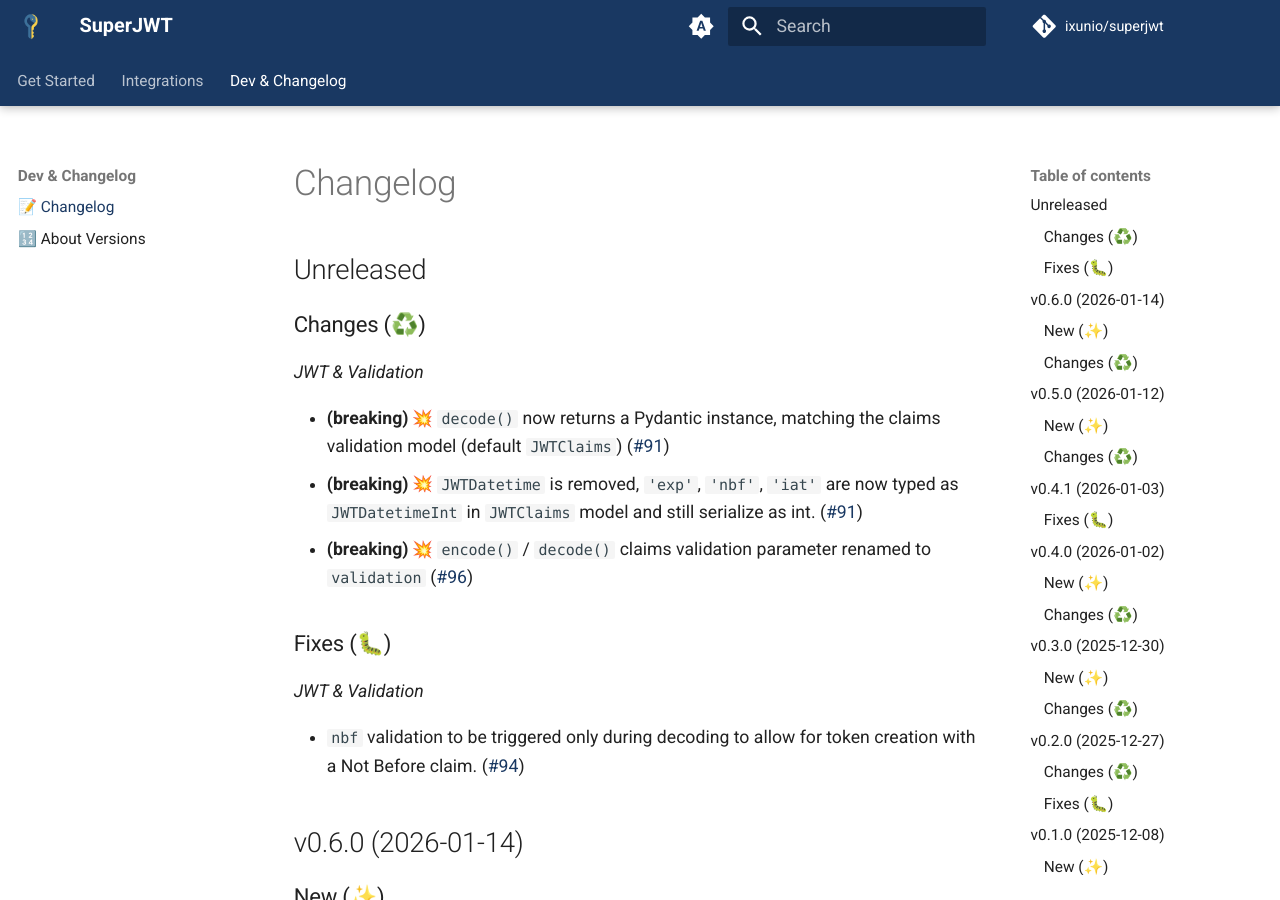
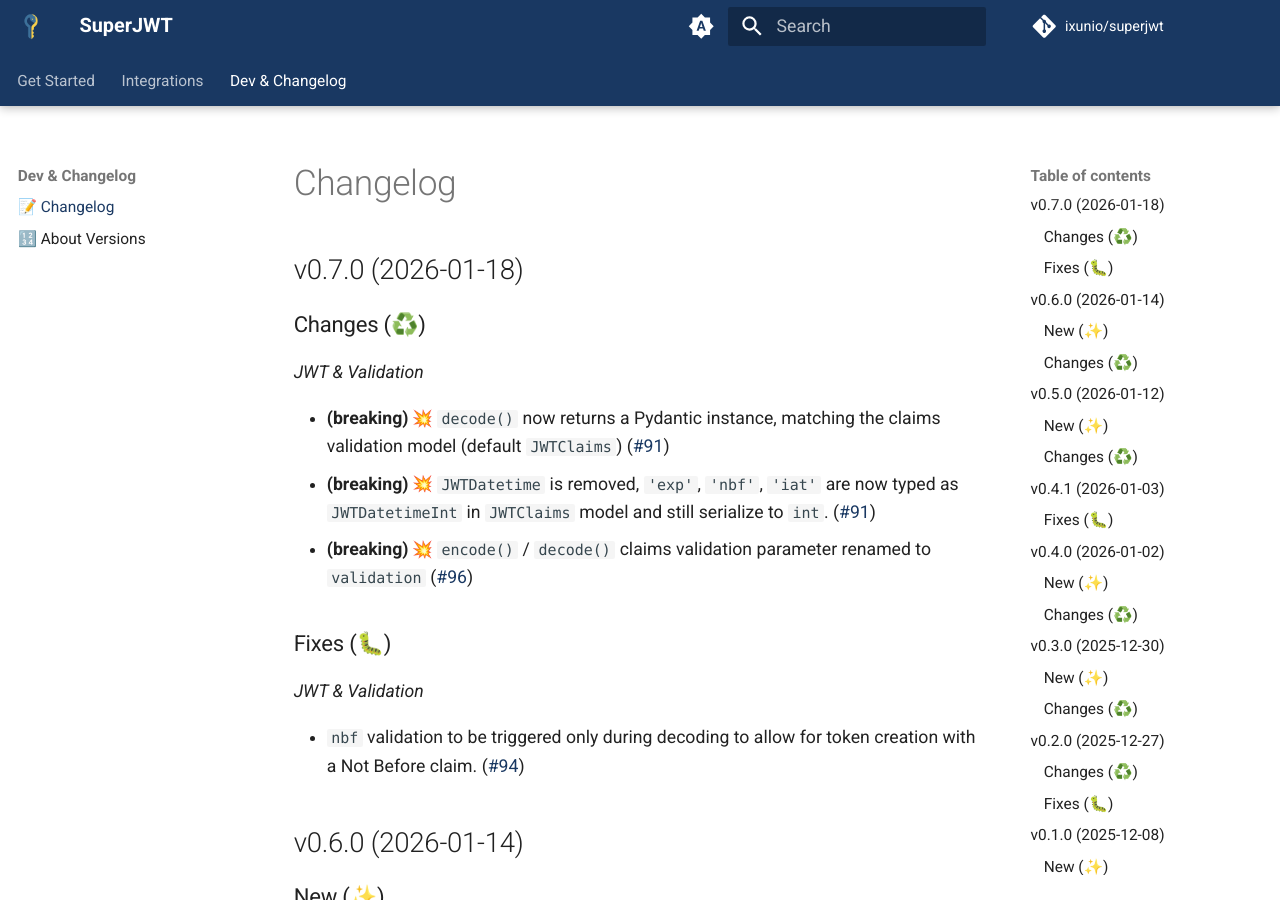
Before and after one commit to ixunio/superjwt, an MkDocs documentation site: the page built from docs/development/changelog.md, in a window 1280 px wide and 900 px high. Built offline with MkDocs 1.6.1 and Material for MkDocs 9.7.7, drawn with Linux system fonts in a browser that asks for light colours; emoji names are drawn with the system emoji font; some web fonts are replaced; comment, search, counter and statistics services are not loaded; the version menu is left out.

Commit message:
release: v0.7.0

```diff
--- a/CHANGELOG.md
+++ b/CHANGELOG.md
@@ -1,13 +1,13 @@
 # Changelog
 
-## Unreleased
+## v0.7.0 (2026-01-18)
 
 ### Changes (♻️)
 
 *JWT & Validation*
 
 - **(breaking)** :boom: `decode()` now returns a Pydantic instance, matching the claims validation model (default `JWTClaims`)  ([#91])
-- **(breaking)** :boom:  `JWTDatetime` is removed, `'exp'`, `'nbf'`, `'iat'` are now typed as `JWTDatetimeInt` in `JWTClaims` model and still serialize as int. ([#91])
+- **(breaking)** :boom:  `JWTDatetime` is removed, `'exp'`, `'nbf'`, `'iat'` are now typed as `JWTDatetimeInt` in `JWTClaims` model and still serialize to `int`. ([#91])
 - **(breaking)** :boom: `encode()` / `decode()` claims validation parameter renamed to `validation` ([#96])
 
 ### Fixes (🐛)
--- a/superjwt/_version.py
+++ b/superjwt/_version.py
@@ -1 +1 @@
-__version__ = "0.6.0"
+__version__ = "0.7.0"
```
Also changed, not shown: SECURITY.md (+2 -2 lines), docs/development/versions.md (+7 -7 lines).
